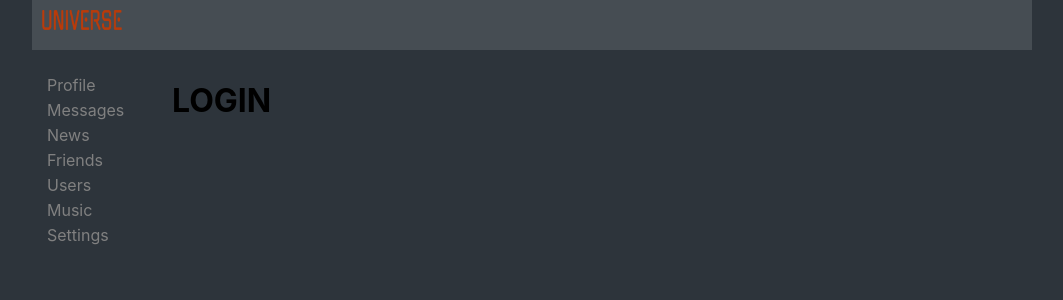
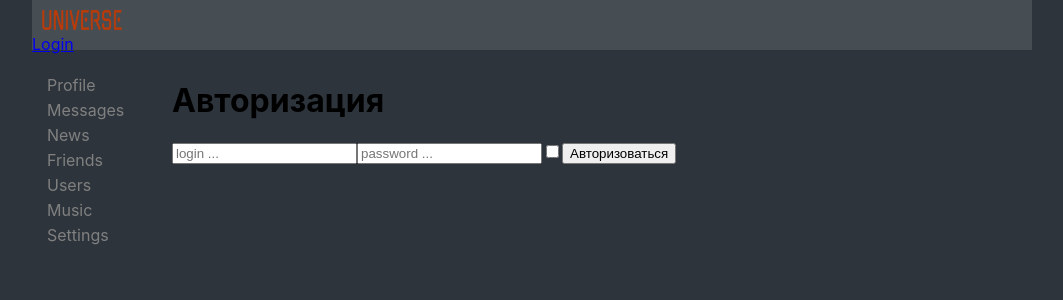
Before and after one commit to MikhaylovVladislav/react-new-app-proto, a React (Create React App) app: page /login in a window 1280 px wide. Shown: the top 300 px of the page, without its empty margins (108-1171 px from the left). Built offline with nearby package versions, Linux system fonts and the light colour scheme; no server answers.

Commit message:
Сделал авторизацию (react-final-form) API=>login-loginOut)

```diff
--- a/package.json
+++ b/package.json
@@ -7,8 +7,10 @@
     "@testing-library/react": "^13.4.0",
     "@testing-library/user-event": "^13.5.0",
     "axios": "^1.3.4",
+    "final-form": "^4.20.9",
     "react": "^18.2.0",
     "react-dom": "^18.2.0",
+    "react-final-form": "^6.5.9",
     "react-redux": "^8.0.5",
     "react-router": "^6.8.2",
     "react-router-dom": "^6.8.0",
--- a/src/API/API.jsx
+++ b/src/API/API.jsx
@@ -1,36 +1,54 @@
 import React from "react";
 import * as axios from "axios";
 
-let instance =axios.default.create({
+let instance = axios.default.create({
     withCredentials: true,
     headers: {"API-KEY": "92b73b48-65df-4bb9-9263-163693cf0d8a"},
     baseURL: "https://social-network.samuraijs.com/api/1.0/"
 })
 
-export const UsersAPI ={
-    getUsers: (currentPage, pageSize)=> instance.get(`users?page=${currentPage}&count=${pageSize}`)
+export const UsersAPI = {
+    getUsers: (currentPage, pageSize) => instance.get(`users?page=${currentPage}&count=${pageSize}`)
         .then(data => data.data),
-    getUserById: (userId)=> instance.get(`profile/${userId}`)
-        .then(data=> data.data)
+    getUserById: (userId) => instance.get(`profile/${userId}`)
+        .then(data => data.data)
 }
 
-export const ProfileAPI ={
+export const ProfileAPI = {
 
     getStatus: (userId) => instance.get(`profile/status/${userId}`),
-    updateStatus: (status)=> instance.put(`profile/status`, {status: status})
-        .then(data=>{
-            return data.data})
+    updateStatus: (status) => instance.put(`profile/status`, {status: status})
+        .then(data => {
+            return data.data
+        })
 }
 
-export const UserFollowAPI ={
-    follow: (userId)=> instance.post(`follow/${userId}`)
-        .then(data => {if(data.resultCode===0){ return data.data}}),
-    unfollow: (userId)=> instance.delete(`follow/${userId}`)
-        .then(data => {if(data.resultCode===0){ return data.data}})
+export const UserFollowAPI = {
+    follow: (userId) => instance.post(`follow/${userId}`)
+        .then(data => {
+            if (data.resultCode === 0) {
+                return data.data
+            }
+        }),
+    unfollow: (userId) => instance.delete(`follow/${userId}`)
+        .then(data => {
+            if (data.resultCode === 0) {
+                return data.data
+            }
+        })
 }
 
 export const AuthAPI = {
-    auth: ()=> instance.get(`auth/me`)
-        .then(data=>{ /*if(data.data.resultCode===0)*/return data.data.data})
+    auth: () => instance.get(`auth/me`)
+        .then(data => {
+            if (data.data.resultCode === 0) return data.data.data
+        }),
+    authLogin: (email, password, rememberMe) => instance.post(`auth/login`, {
+        email: email,
+        password: password,
+        rememberMe: false,
+        captcha: false
+    }),
+    authLoginOut: () => instance.delete(`auth/login`)
 
 }
--- a/src/HOC/WithAuthNavigate.jsx
+++ b/src/HOC/WithAuthNavigate.jsx
@@ -1,18 +1,23 @@
 import React from "react";
 import {connect} from "react-redux";
 import {Navigate} from "react-router-dom";
+
 
 let mapsStateToProps = (state) => {
     return {
         isAuth: state.auth.isAuth
     }
 }
-export let WithAuthNavigate = (Component)=>{
+export let WithAuthNavigate = (Component) => {
     class AuthNavigateComponent extends React.Component {
-        render(){
-            if(!this.props.isAuth) return <Navigate to={'/login'}/>
+        render() {
+            if (!this.props.isAuth) {
+                return <Navigate to={'/login'}/>
+            }
+
             return <Component {...this.props}/>
         }
     }
+
     return connect(mapsStateToProps)(AuthNavigateComponent)
 }
--- a/src/components/Header/Header.jsx
+++ b/src/components/Header/Header.jsx
@@ -3,13 +3,15 @@ import st from './Header.module.css';
 import logo from './../../images/universe_logo.png';
 import {NavLink} from "react-router-dom";
 
+
 const Header = (props)=>{
-
 	return (
 		<header className={st.header}>
 			<img src={logo} />
 			<div>
-				{!props.isAuth ? <NavLink to={'/login'}>Login</NavLink>:<div><NavLink to={'/profile/'+props.authId}>{props.login} </NavLink></div> }
+				{!props.isAuth ? <NavLink to={'/login'}>Login</NavLink>:<div> <button onClick={props.toLoginOut}>Выйти</button> <NavLink to={'/profile/'+props.authId}>{props.login} </NavLink> <div>
+					 </div></div> }
+
 
 			</div>
 		</header>
--- a/src/components/Header/HeaderContainer.jsx
+++ b/src/components/Header/HeaderContainer.jsx
@@ -2,7 +2,7 @@ import React from "react";
 import * as axios from "axios";
 import Header from "./Header";
 import {connect} from "react-redux";
-import {setAuthUserData, getAuthUserData} from "../../redux/auth-reducer";
+import {setAuthUserData, getAuthUserData, toLoginOut} from "../../redux/auth-reducer";
 import {AuthAPI} from '../../API/API'
 
 class HeaderContainer extends React.Component {
@@ -23,4 +23,4 @@ let mapStateToProps = (state) => {
         isAuth: state.auth.isAuth
     }
 }
-export default connect(mapStateToProps, {setAuthUserData, getAuthUserData})(HeaderContainer)
+export default connect(mapStateToProps, {setAuthUserData, getAuthUserData, toLoginOut})(HeaderContainer)
--- a/src/components/Login/Login.jsx
+++ b/src/components/Login/Login.jsx
@@ -1,7 +1,41 @@
 import React from "react";
+import { Form, Field, useForm } from 'react-final-form'
+import { useFormState } from 'react-final-form'
+import {connect} from "react-redux";
+import {toAuth} from "../../redux/auth-reducer";
 
-let Login = () => {
-    return <h1>LOGIN</h1>
+let LoginForm = (props) => {
+    return (
+        <Form
+        onSubmit={values=>{
+            console.log(values.login)
+            props.toAuth(values.login, values.password)
+        }}>
+            {({handleSubmit, submitting, pristine, form})=>(
+            <form onSubmit={handleSubmit}>
+                <Field name="login" placeholder="login ..." component={"input"}/>
+                <Field name="password" placeholder="password ..." component={"input"}/>
+                <Field name="ch" type="checkbox" component={"input"}/>
+                <button type="submit" disabled={submitting} > Авторизоваться</button>
+            </form>)}
+
+        </Form>
+    )
 }
 
-export default Login
+
+
+let Login = (props) => {
+    return (<div>
+            <h1>Авторизация</h1>
+            <LoginForm toAuth={props.toAuth}/>
+        </div>
+    )
+}
+let mapsStateToProps = (state)=>{
+    return {
+        isAuth: state.auth.isAuth
+    }
+}
+
+export default connect(mapsStateToProps,{toAuth})(Login)
--- a/src/redux/auth-reducer.js
+++ b/src/redux/auth-reducer.js
@@ -1,13 +1,14 @@
 import {AuthAPI} from "../API/API";
 
-const SET_AUTH_USER_DATA = 'SET-AUTH-USER-DATA'
+const SET_AUTH_USER_DATA = 'SET-AUTH-USER-DATA';
+const SET_IS_AUTH="SET-IS-AUTH";
 
 let initState = {
     userId: null,
     login: null,
     email: null,
     authId: null,
-    isAuth: true
+    isAuth: false
 }
 const authReducer = (state = initState, action) => {
     switch (action.type) {
@@ -17,21 +18,41 @@ const authReducer = (state = initState, action) => {
                 authId: action.data.userId,
                 isAuth: true
             }
+        case SET_IS_AUTH:
+            return{
+                ...state,
+                isAuth: action.bool
+            }
         default:
             return state;
 
     }
 }
 export const setAuthUserData = (userId, login, email) => ({type: SET_AUTH_USER_DATA, data: {userId, login, email}});
+export const setIsAuth = (bool)=>({type: SET_IS_AUTH, bool})
 
 export const getAuthUserData = ()=>{
     return dispatch => {
         AuthAPI.auth()
-            .then(data => {
-                let {id, login, email}=data
+            .then(data => { if(data) {
+                let {id, login, email} = data
                 dispatch(setAuthUserData(id, login, email))
-            })
+            }})
     }
+}
+
+export const toAuth = (email, password, rememberMe)=>{
+    return dispatch => {
+        AuthAPI.authLogin(email, password, rememberMe)
+            .then(data=> {if(data.resultCode===0){ getAuthUserData(); dispatch(setIsAuth(true)) }else {console.log("errorAuth")}})
+    }
+}
+export const toLoginOut = ()=>{
+    return dispatch =>{
+        AuthAPI.authLoginOut()
+            .then(data=> {dispatch(setIsAuth(false))})
+    }
+
 }
 
 /*export const toggleIsFetching = (isFetching) => ({type: TOGGLE_IS_FETCHING, isFetching});*/
```
Also changed, not shown: src/redux/redux-store.js (+5 -3 lines), 1 other file (tests, documents, lock files or other folders).
